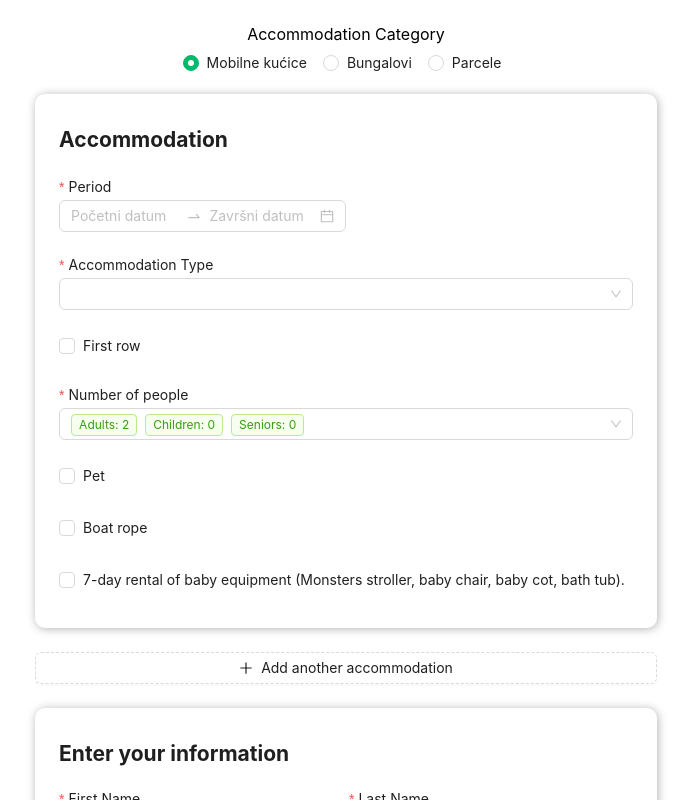
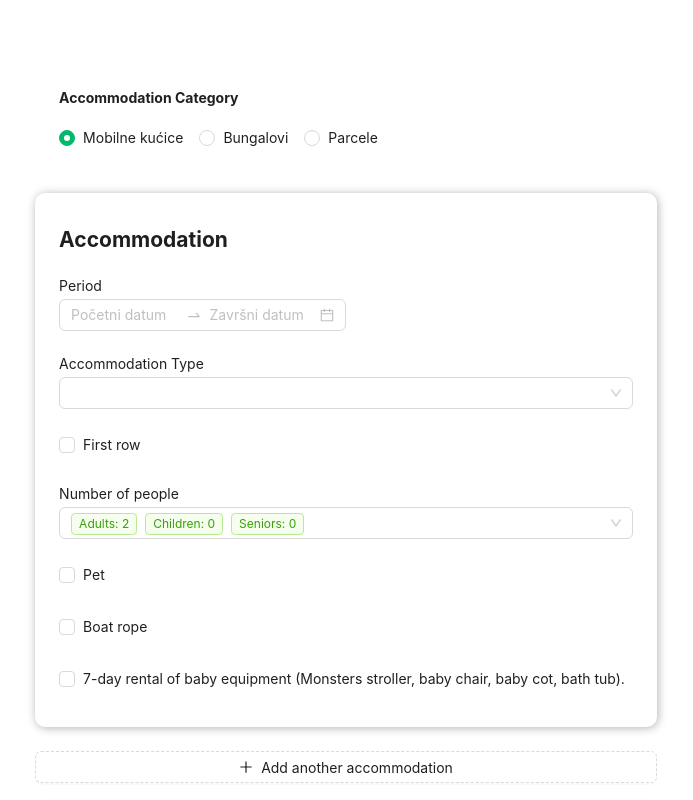
Before and after one commit to JuraJuki/webFormTest, a React (Create React App) app: page / in a window 1280 px wide. Shown: the top 800 px of the page, without its empty margins (294-987 px from the left). Built offline with nearby package versions, Linux system fonts and the light colour scheme.

Commit message:
implement switching

```diff
--- a/src/components/WebForm/WebForm.module.scss
+++ b/src/components/WebForm/WebForm.module.scss
@@ -8,10 +8,6 @@
 
 .form {
   margin-top: 20px;
-}
-
-.category {
-  margin-top: 8px;
 }
 
 .rangePicker {
--- a/src/components/WebForm/WebForm.tsx
+++ b/src/components/WebForm/WebForm.tsx
@@ -1,8 +1,10 @@
 import { CloseSquareOutlined, PlusOutlined } from "@ant-design/icons";
-import { Button, Checkbox, DatePicker, Form, FormListFieldData, Radio } from "antd";
-import { useState } from "react";
+import { Button, Checkbox, DatePicker, Form, FormListFieldData } from "antd";
+import { useMemo, useState } from "react";
 import { useTranslation } from "react-i18next";
 import { AccommodationTypePicker } from "src/components/WebForm/components/AccommodationTypePicker/AccommodationTypePicker";
+import { CategoryPicker } from "src/components/WebForm/components/CategoryPicker/CategoryPicker";
+import { AccommodationCategory } from "src/components/WebForm/components/CategoryPicker/enums/AccommodationCategory";
 import { FItem } from "src/components/WebForm/components/FItem/FItem";
 import { FItemRequired } from "src/components/WebForm/components/FItem/FItemRequired";
 import { GuestInformationSection } from "src/components/WebForm/components/GuestInformationSection/GuestInformationSection";
@@ -17,8 +19,10 @@ const { RangePicker } = DatePicker;
 export const WebForm = () => {
   const [form] = Form.useForm();
   const { t } = useTranslation();
-  const [category, setCategory] = useState("mobileHome");
+  const [category, setCategory] = useState<AccommodationCategory>(AccommodationCategory.MobileHome);
   const accommodationTypeHasNextToSea = true;
+
+  const isParcel = useMemo(() => category === AccommodationCategory.CampingPitch, [category]);
 
   const handleSubmit = (values: any) => {
     console.log(values);
@@ -71,21 +75,10 @@ export const WebForm = () => {
 
   return (
     <div className={classes.wrap}>
-      <span>{t("accommodationTypeCategory")}</span>
-      <Radio.Group
-        className={classes.category}
-        value={category}
-        onChange={(e) => {
-          e.preventDefault();
-          setCategory(e.target.value);
-        }}
-      >
-        <Radio value={"mobileHome"}>Mobilne kućice</Radio>
-        <Radio value={"bungalow"}>Bungalovi</Radio>
-        <Radio value={"campingPitch"}>Parcele</Radio>
-      </Radio.Group>
-
       <Form className={classes.form} layout={"vertical"} onFinish={handleSubmit} form={form}>
+        <FItemRequired name={FItemName.AccommodationCategory}>
+          <CategoryPicker category={category} setValue={setCategory} formRef={form} />
+        </FItemRequired>
         <div className={classes.mainAccommodation}>
           <h2>{`${t("mainAccommodation")}`}</h2>
           <FItemRequired label={t("period")} name={FItemName.Period}>
--- /dev/null
+++ b/src/components/WebForm/components/CategoryPicker/CategoryPicker.tsx
@@ -0,0 +1,35 @@
+import { Radio } from "antd";
+import { useEffect } from "react";
+import { useTranslation } from "react-i18next";
+import { CategoryPickerProps } from "src/components/WebForm/components/CategoryPicker/CategoryPickerProps";
+import { AccommodationCategory } from "src/components/WebForm/components/CategoryPicker/enums/AccommodationCategory";
+import classes from "./CategoryPickerProps.module.scss";
+
+export const CategoryPicker = ({ category, setValue, formRef, onChange }: CategoryPickerProps) => {
+  const { t } = useTranslation();
+
+  useEffect(() => {
+    onChange?.(category);
+    // eslint-disable-next-line
+  }, []);
+
+  return (
+    <div className={classes.wrap}>
+      <h4>{t("accommodationTypeCategory")}</h4>
+      <Radio.Group
+        value={category}
+        onChange={(e) => {
+          e.preventDefault();
+          // must reset all fields on category change
+          formRef?.resetFields();
+          setValue(e.target.value);
+          onChange?.(e.target.value);
+        }}
+      >
+        <Radio value={AccommodationCategory.MobileHome}>Mobilne kućice</Radio>
+        <Radio value={AccommodationCategory.Bungalow}>Bungalovi</Radio>
+        <Radio value={AccommodationCategory.CampingPitch}>Parcele</Radio>
+      </Radio.Group>
+    </div>
+  );
+};
--- /dev/null
+++ b/src/components/WebForm/components/CategoryPicker/CategoryPickerProps.module.scss
@@ -0,0 +1,6 @@
+.wrap {
+  display: flex;
+  flex-direction: column;
+  align-items: flex-start;
+  padding: 24px;
+}
--- /dev/null
+++ b/src/components/WebForm/components/CategoryPicker/CategoryPickerProps.ts
@@ -0,0 +1,13 @@
+import { FormInstance } from "antd";
+import { Dispatch, SetStateAction } from "react";
+import { AccommodationCategory } from "src/components/WebForm/components/CategoryPicker/enums/AccommodationCategory";
+
+export interface CategoryPickerProps {
+  category: AccommodationCategory;
+  setValue: Dispatch<SetStateAction<AccommodationCategory>>;
+  formRef: FormInstance;
+
+  // These two are passed down from FormItem
+  onChange?: (value: any) => void;
+  value?: string;
+}
--- /dev/null
+++ b/src/components/WebForm/components/CategoryPicker/enums/AccommodationCategory.ts
@@ -0,0 +1,5 @@
+export enum AccommodationCategory {
+  MobileHome = "mobileHome",
+  Bungalow = "bungalow",
+  CampingPitch = "campingPitch",
+}
--- a/src/components/WebForm/components/FItem/FItemRequired.tsx
+++ b/src/components/WebForm/components/FItem/FItemRequired.tsx
@@ -18,7 +18,7 @@ export const FItemRequired = (props: FItemProps) => {
     <FormItem
       labelAlign={"left"}
       className={getClass()}
-      rules={[{ required: true, message: t("mandatoryField") }]}
+      // rules={[{ required: true, message: t("mandatoryField") }]}
       {...rest}
     >
       {props.children}
--- a/src/components/WebForm/enums/FItemName.ts
+++ b/src/components/WebForm/enums/FItemName.ts
@@ -1,6 +1,7 @@
 export enum FItemName {
   Period = "period",
   AccommodationType = "accommodationType",
+  AccommodationCategory = "accommodationCategory",
   NextToSea = "nextToSea",
   GuestPicker = "guestPicker",
   Pet = "pet",
```
